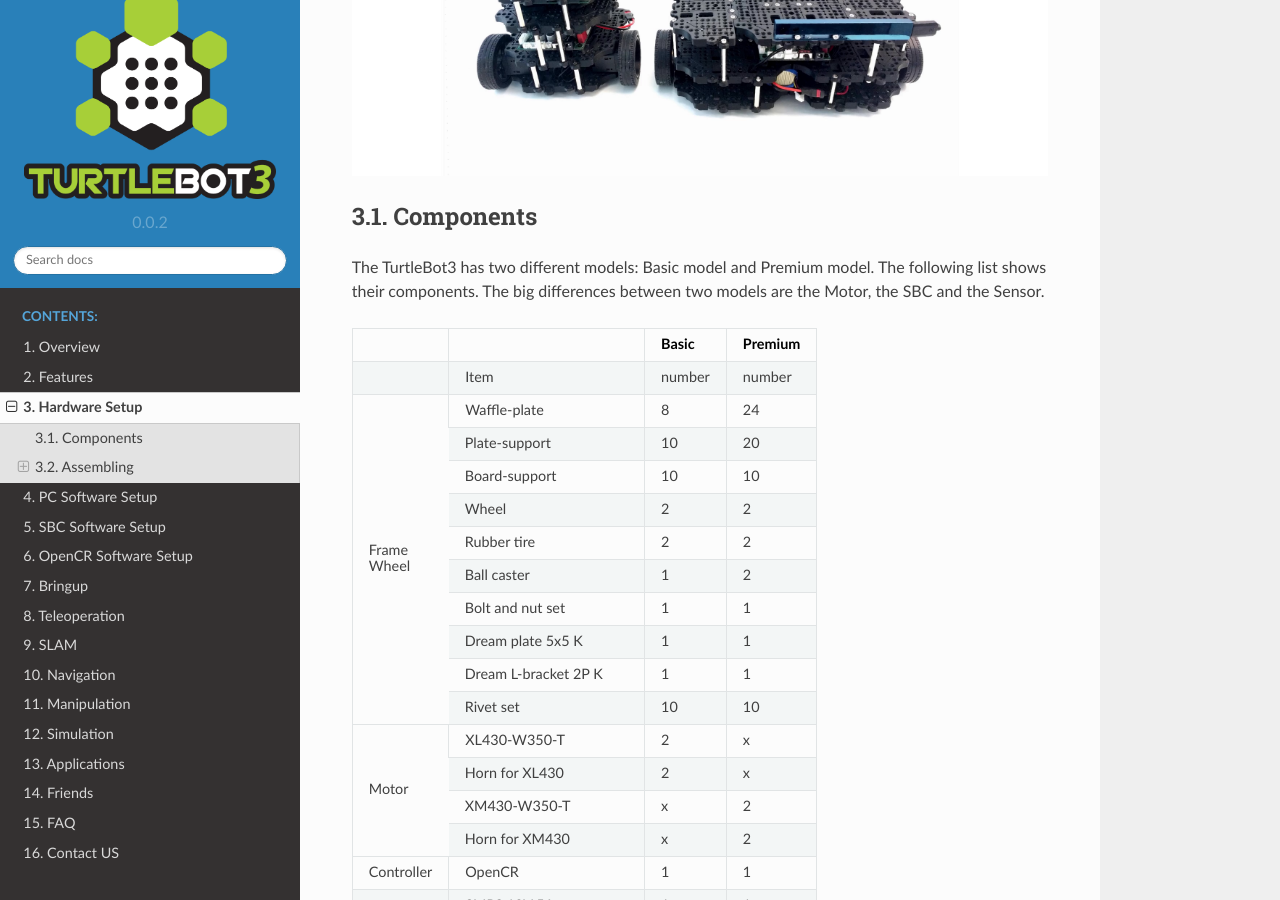
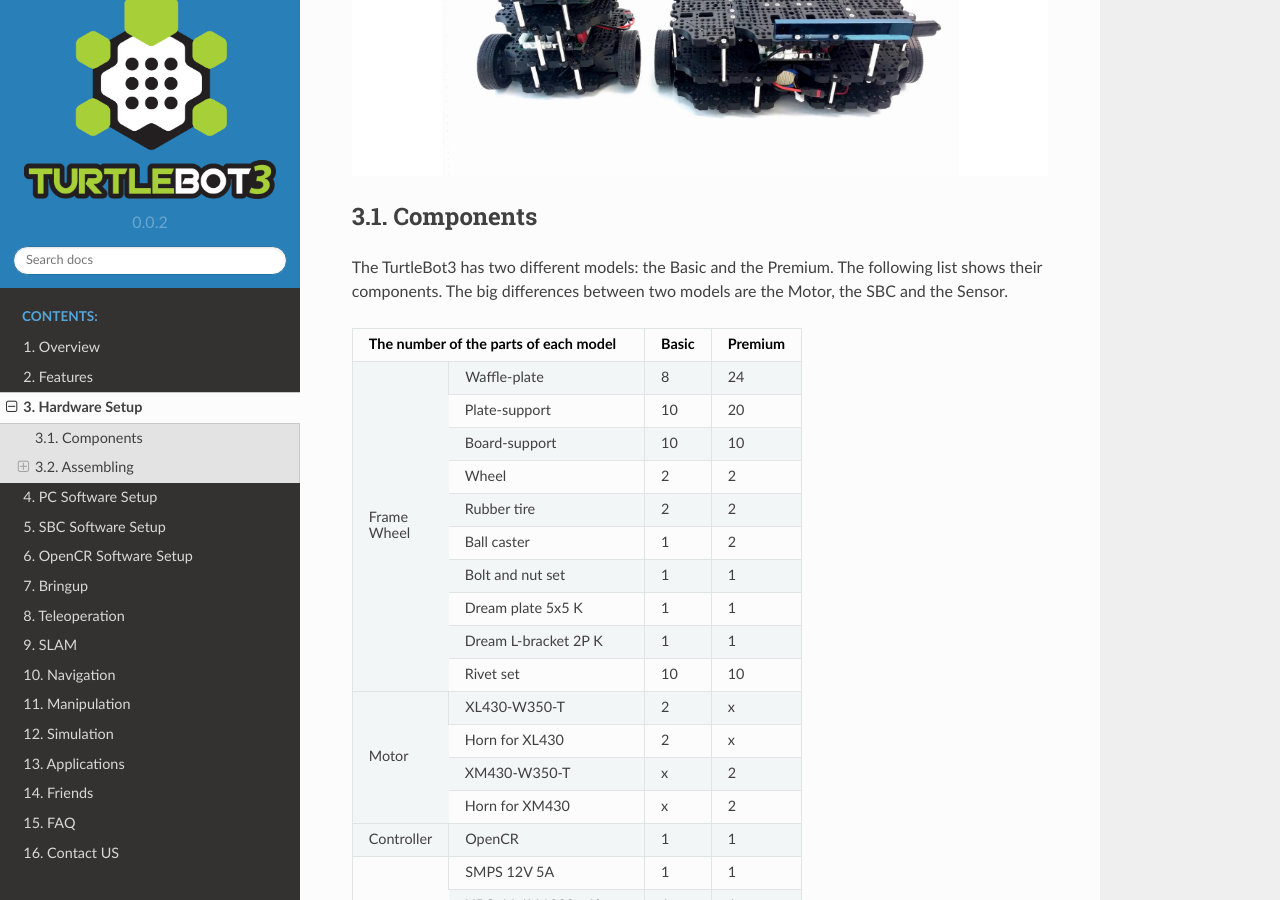
Before and after one commit to shivharis/turtlebot3_wiki, a Sphinx documentation site: the page built from docs/source/hardware.rst, in a window 1280 px wide and 900 px high, scrolled down 376 px. Built offline with Sphinx 7.4.7 and the Read the Docs theme 2.0.0, drawn with Linux system fonts in a browser that asks for light colours.

Commit message:
Update hardware.rst

```diff
--- a/docs/source/hardware.rst
+++ b/docs/source/hardware.rst
@@ -6,13 +6,11 @@
 Components
 ----------
 
-The TurtleBot3 has two different models: Basic model and Premium model. The following list shows their components. The big differences between two models are the Motor, the SBC and the Sensor.
+The TurtleBot3 has two different models: the Basic and the Premium. The following list shows their components. The big differences between two models are the Motor, the SBC and the Sensor.
 
 +------------+--------------------------+--------+---------+
-|            |                          | Basic  | Premium |
+| The number of the parts of each model | Basic  | Premium |
 +============+==========================+========+=========+
-|            | Item                     | number | number  |
-+------------+--------------------------+--------+---------+
 |            | Waffle-plate             | 8      | 24      |
 +            +--------------------------+--------+---------+
 |            | Plate-support            | 10     | 20      |
```
